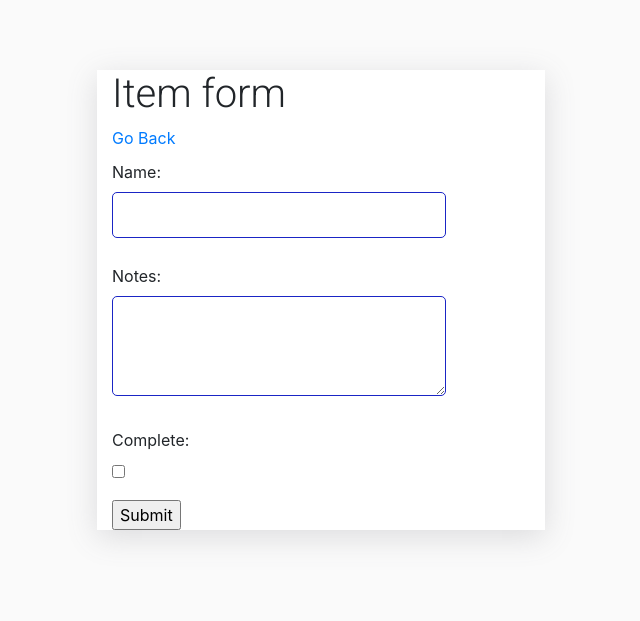
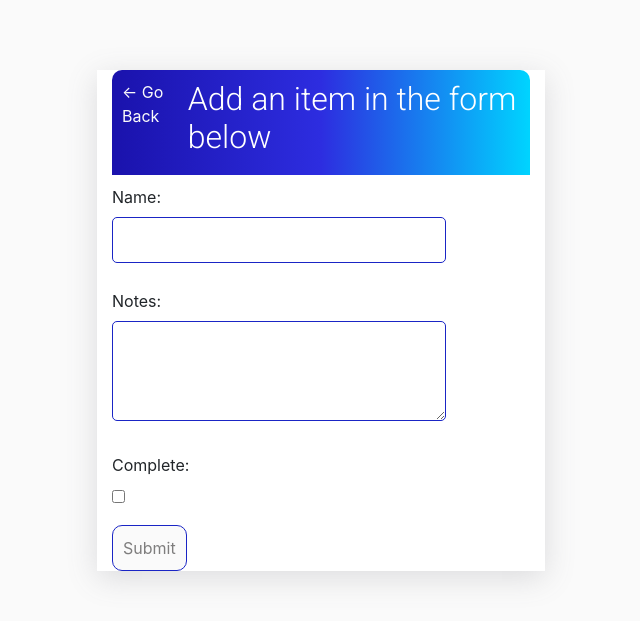
Before and after one commit to slbabin/shopping-list4, a Django app: page /item-create/ in a window 1280 px wide. Shown: the top 621 px of the page, without its empty margins (319-959 px from the left). Run offline with Django 3.2, Linux system fonts and the light colour scheme; a user stored in the database is signed in; some libraries are stand-ins or nearby versions.

Commit message:
Add style to the Add item form

```diff
--- a/shoppinglistapp/templates/shoppinglistapp/base.html
+++ b/shoppinglistapp/templates/shoppinglistapp/base.html
@@ -116,6 +116,15 @@
         padding-top: 10px;
         display: block;
     }
+    .button {
+        background-color: #fafafa;
+        color: #7e7d7d;
+        padding: 10px;
+        font-size: 16px;
+        border: 1px solid #1a25c5;
+        cursor: pointer;
+        border-radius: 10px;
+    }
 </style>
 </head>
 <body>
--- a/shoppinglistapp/templates/shoppinglistapp/item_form.html
+++ b/shoppinglistapp/templates/shoppinglistapp/item_form.html
@@ -3,14 +3,18 @@
 
 {% block content %}
 
+<div class="container-header">
 
-<h1>Item form</h1>
-<a href="{% url 'shopping_list' %}">Go Back</a>
+    <a href="{% url 'shopping_list' %}">&#8592; Go Back</a>
+    <h2>Add an item in the form below</h1>
+
+</div>
+
 
 <form action="" method="POST">
     {% csrf_token %}
     {{ form.as_p }}
-<input type="submit" value="Submit">
+<input class="button" type="submit" value="Submit">
 
 </form>
 {% endblock content %}
```
